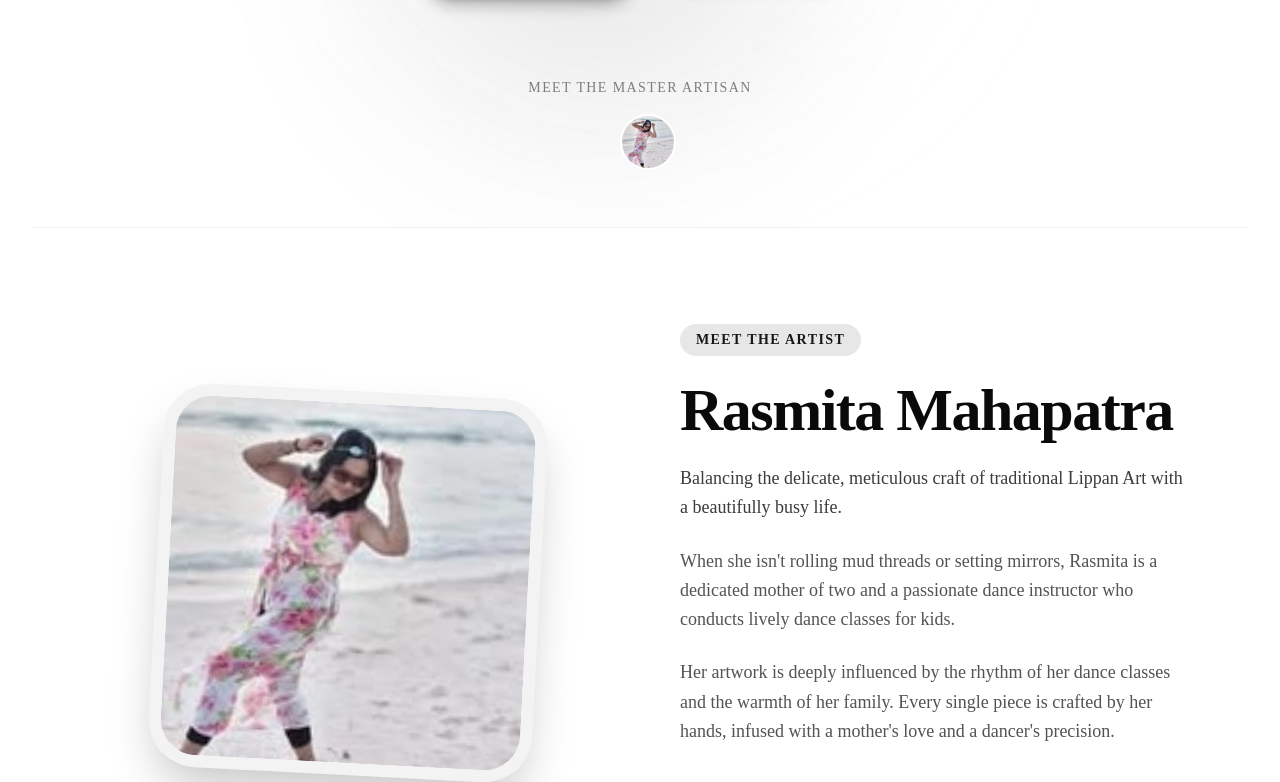
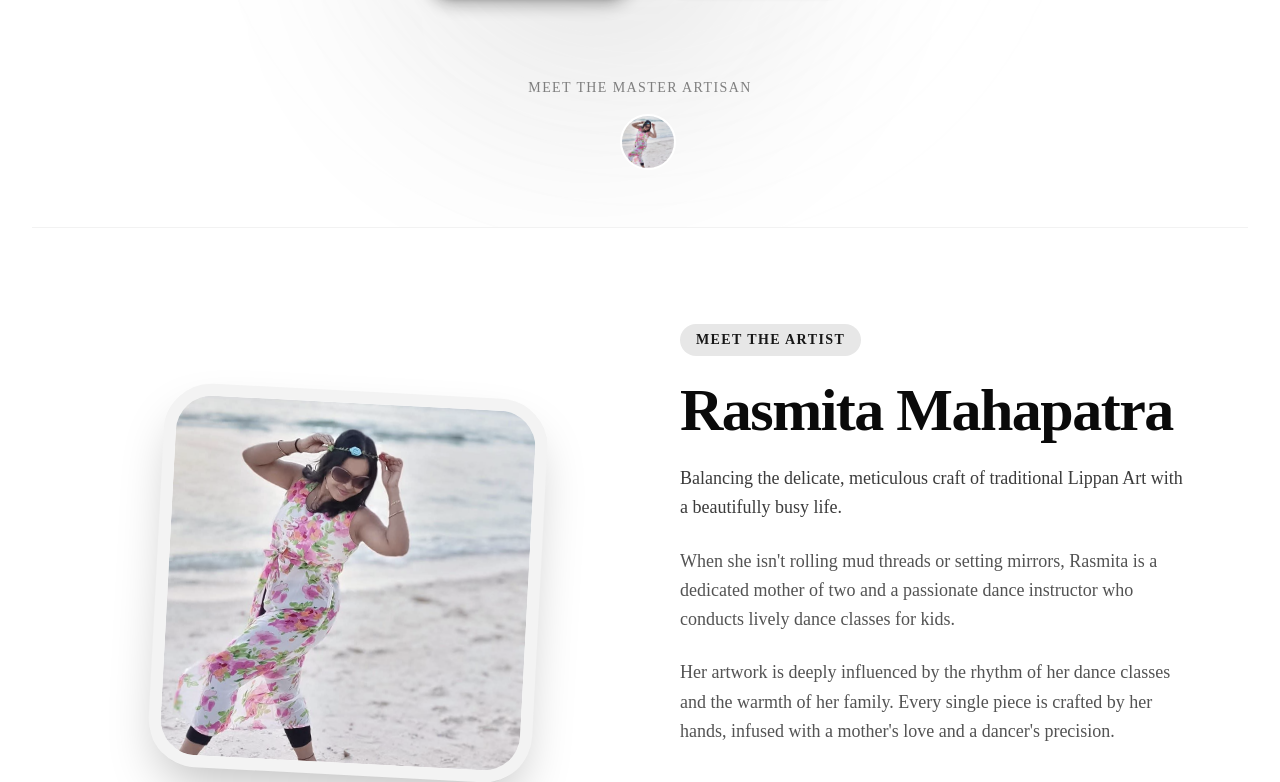
Before and after one commit to Shivamahapatra/Website-for-lippan-art, a Next.js app in the folder frontend/: page / in a window 1280 px wide. Shown: the part 518-1300 px from the top of the page. Built offline with nearby package versions, Linux system fonts and the light colour scheme; no server answers; the database is empty.

Commit message:
Update artisan portrait and fix Review section data

```diff
--- a/frontend/src/components/AboutArtist.tsx
+++ b/frontend/src/components/AboutArtist.tsx
@@ -17,7 +17,7 @@ export function AboutArtist() {
           >
             <div className="relative aspect-square max-w-sm mx-auto rounded-[3rem] overflow-hidden border-[12px] border-primary/5 shadow-2xl rotate-3 hover:rotate-0 transition-transform duration-500">
               <img
-                src="/rasmita.jpg"
+                src="/rasmita.jpeg"
                 alt="Rasmita Mahapatra"
                 className="w-full h-full object-cover saturate-[0.8] hover:saturate-100 transition-all duration-500"
               />
--- a/frontend/src/components/Hero.tsx
+++ b/frontend/src/components/Hero.tsx
@@ -10,7 +10,7 @@ const artisans = [
     id: 1,
     name: "Rasmita Mahapatra",
     designation: "Master Artisan & Founder",
-    image: "/rasmita.jpg",
+    image: "/rasmita.jpeg",
   }
 ];
 
```
Also changed, not shown: frontend/public/rasmita.jpeg (added), frontend/public/rasmita.jpg (deleted).
